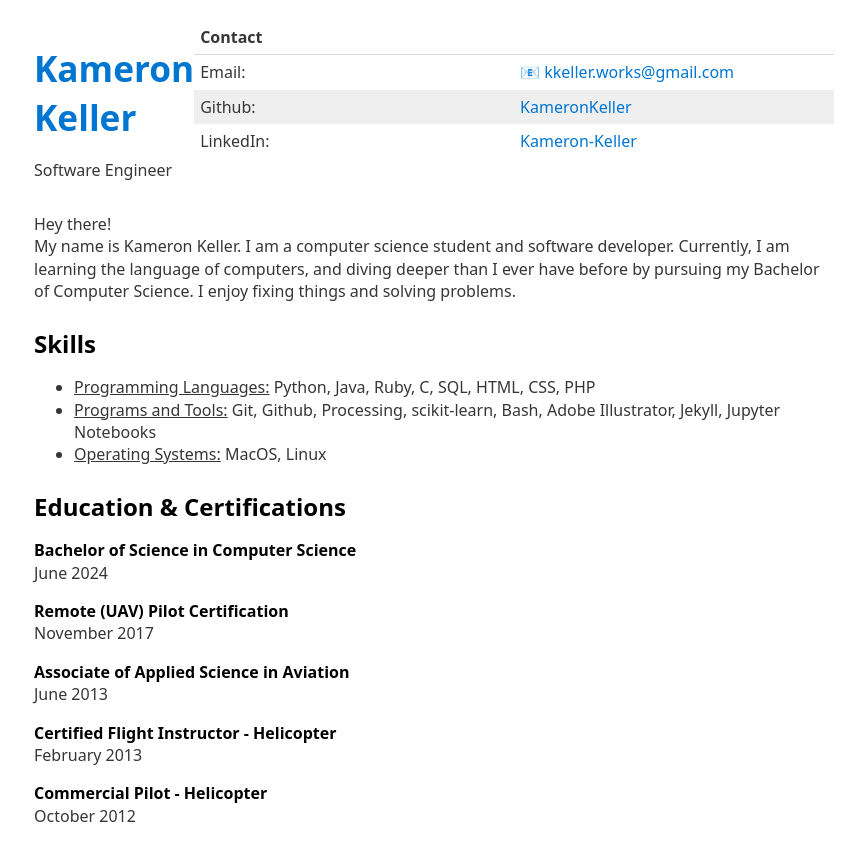
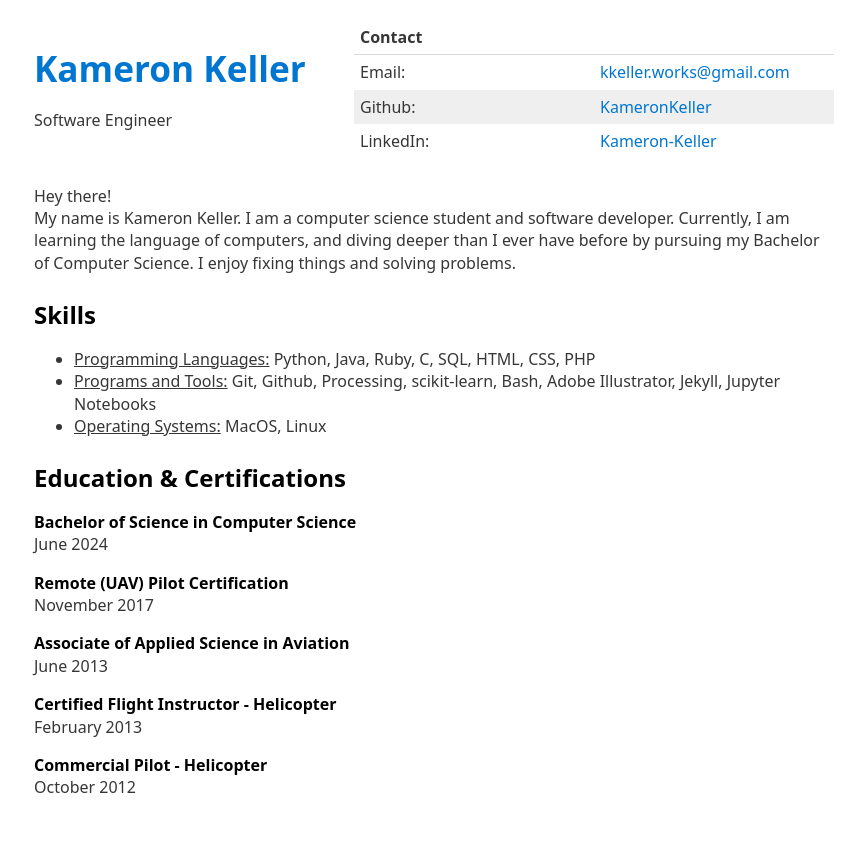
Before and after one commit to KameronKeller/kameronkeller.github.io, a Jekyll site: the page built from index.html, in a window 1280 px wide. Shown: the top 861 px of the page, without its empty margins (206-1071 px from the left). Built offline with Jekyll 4.4.1, drawn with Linux system fonts in a browser that asks for light colours.

Commit message:
Remove email icon

```diff
--- a/assets/css/mvp.css
+++ b/assets/css/mvp.css
@@ -1,9 +1,14 @@
+
+a[href^="mailto:"]::before {
+    content: none;
+}
+
 .flex-container {
     display: flex;
     flex-direction: column;
 }
 
-.col {
+.item {
     max-width: 100%;
 }
 
@@ -14,7 +19,15 @@
         flex-direction: row;
     }
 
-    .col {
+    .item-60 {
+        width: 60%
+    }
+
+    .item-40 {
+        width: 40%
+    }
+
+    .item {
         width: 50%;
     }
 }
```
